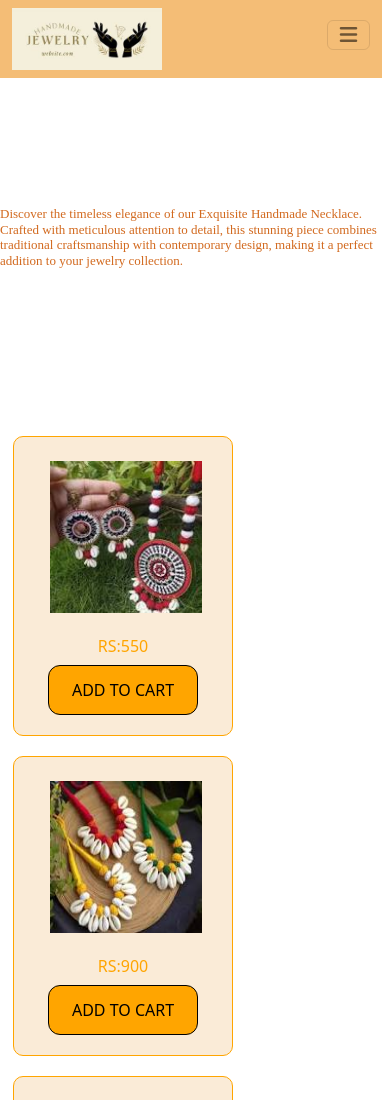
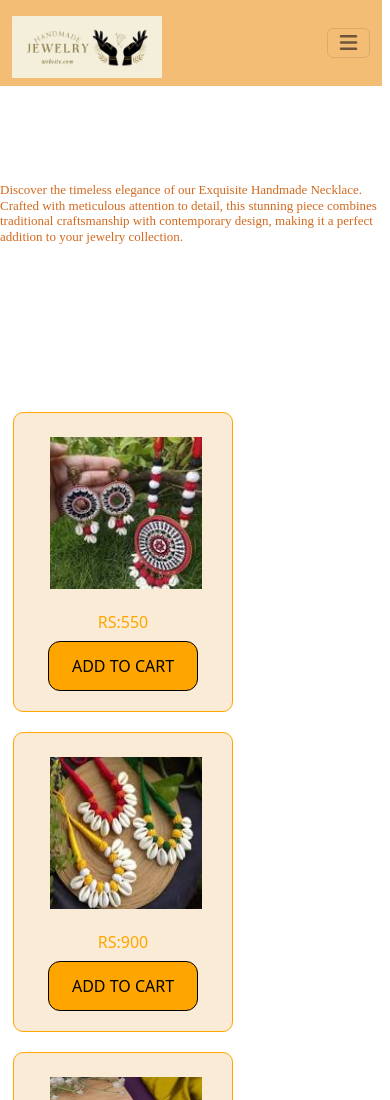
Before and after one commit to Hooriamohtashim/HAND-MADE-JEWELLERY-WEBSITE, a plain HTML site: page product.html in a window 390 px wide. Shown: the top 1100 px of the page. Drawn offline with nearby package versions, Linux system fonts and the light colour scheme.

Commit message:
first commit

```diff
--- a/product.html
+++ b/product.html
@@ -17,7 +17,6 @@
     <style>
         .navbar {
             background-color: rgb(244, 189, 118);
-            position: fixed;
             width: 100% !important;
         }
 
@@ -93,8 +92,7 @@
         @media(max-width:600px) {
             .navbar {
                 width: 98% !important;
-                position:relative!important;
-                padding-top: 0px !important;
+
 }
             .content {
                 display: flex !important;
@@ -102,7 +100,7 @@
                 font-size: 13px !important;
                 padding-right: 0px !important;
                 padding-left: 0px !important;
-               margin-top: 80px !important;
+
             }
 
             .boxs1 {
```
